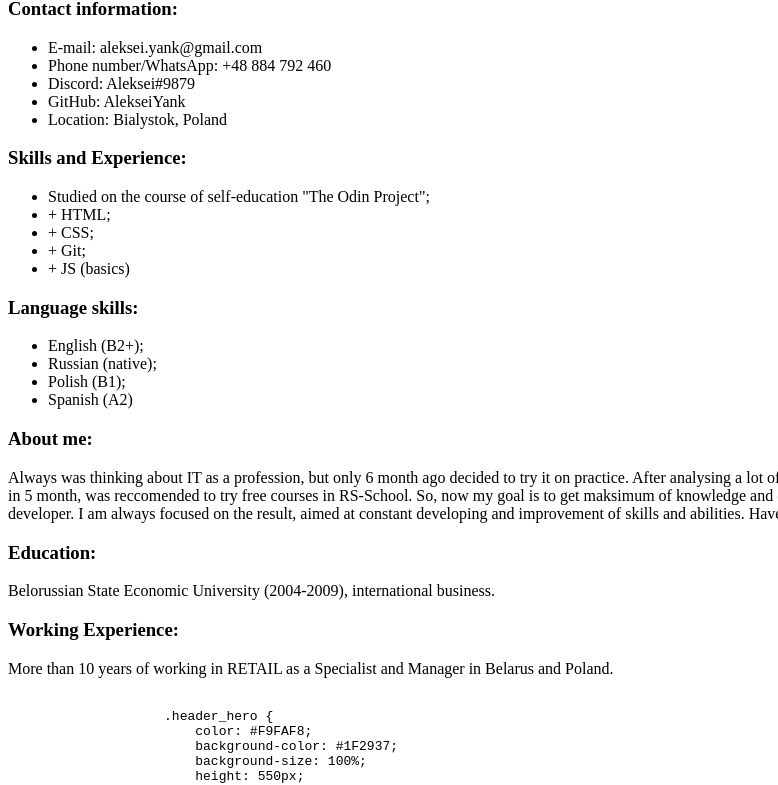
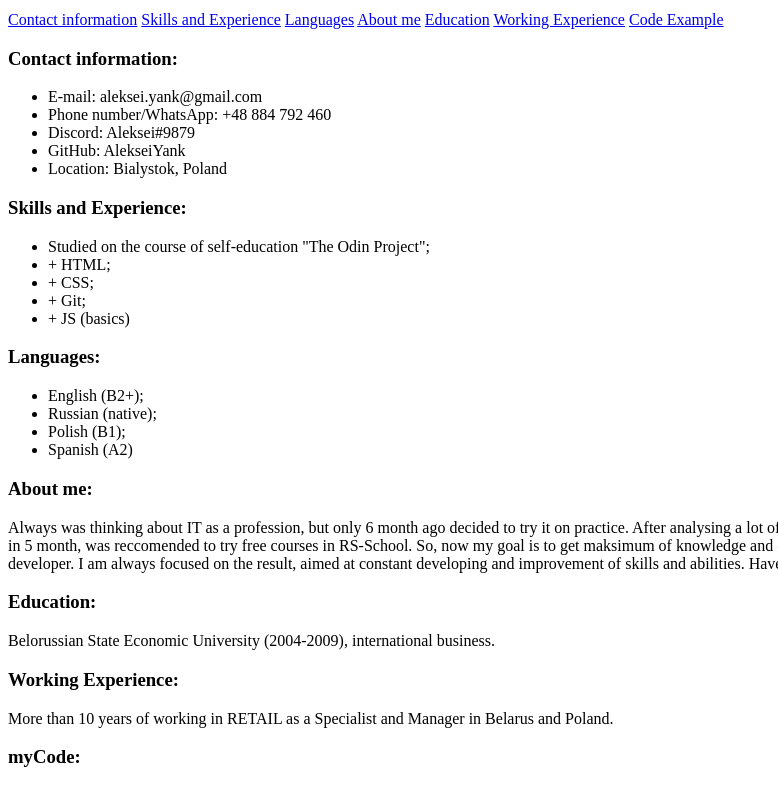
Before and after one commit to AlekseiYank/rsschool-cv, a plain HTML site: page index.html in a window 1280 px wide. Shown: the part 381-1166 px from the top of the page, without its empty margins (0-778 px from the left). Drawn offline with Linux system fonts and the light colour scheme.

Commit message:
feat: add navi

```diff
--- a/index.html
+++ b/index.html
@@ -8,13 +8,22 @@
     <link rel="stylesheet" href="style.css">
 </head>
 <body>
+    <header>
+        <img src="1614766552935.jpg" alt="no foto">
+        <h1>Aleksei Yankovski</h1>
+    </header>
+    <nav>
+        <a href="#top_cont">Contact information</a>
+        <a href="#top_skills">Skills and Experience</a>
+        <a href="#top_lang">Languages</a>
+        <a href="#top_myself">About me</a>
+        <a href="#top_edu">Education</a>
+        <a href="#top_work">Working Experience</a>
+        <a href="#top_ex">Code Example</a>
+    </nav>
     <section class="mainly">
-        <header>
-            <img src="1614766552935.jpg" alt="no foto">
-            <h1>Aleksei Yankovski</h1>
-        </header>
         <div class="contacts">
-                <h3>Contact information:</h3>
+                <h3 id="top_cont">Contact information:</h3>
                 <ul>
                     <li>E-mail: aleksei.yank@gmail.com</li>
                     <li>Phone number/WhatsApp: +48 884 792 460</li>
@@ -24,7 +33,7 @@
                 </ul>
             </div>
             <div class="skills">
-                <h3>Skills and Experience:</h3>
+                <h3 id="top_skills">Skills and Experience:</h3>
                 <ul>
                     <li>Studied on the course of self-education "The Odin Project";</li>
                     <li>+ HTML;</li>
@@ -34,7 +43,7 @@
                 </ul>
             </div>
             <div class="languages">
-                <h3>Language skills:</h3>
+                <h3 id="top_lang">Languages:</h3>
                 <ul>
                     <li>English (B2+);</li>
                     <li>Russian (native);</li>
@@ -45,18 +54,19 @@
     </section>
     <section class="add_info">
         <div class="myself">
-            <h3>About me:</h3>
+            <h3 id="top_myself">About me:</h3>
             <p>Always was thinking about IT as a profession, but only 6 month ago decided to try it on practice. After analysing a lot of different paid courses, that promised to made me a 'high-level' IT-specialist in 5 month, was reccomended to try free courses in RS-School. So, now my goal is to get maksimum of knowledge and experience during this course and try to erceive a place of front-end developer. I am always focused on the result, aimed at constant developing and improvement of skills and abilities. Have analitical mind and team-working experience.</p>
         </div>
         <div class="education">
-            <h3>Education:</h3>
+            <h3 id="top_edu">Education:</h3>
             <p>Belorussian State Economic University (2004-2009), international business.</p>
         </div>
         <div class="working_experience">
-            <h3>Working Experience:</h3>
+            <h3 id="top_work">Working Experience:</h3>
             <p>More than 10 years of working in RETAIL as a Specialist and Manager in Belarus and Poland.</p>
         </div>
         <div class="code_example">
+            <h3 id="top_ex"> myCode:</h3>
             <pre>
                 <code>
                     .header_hero {
```
